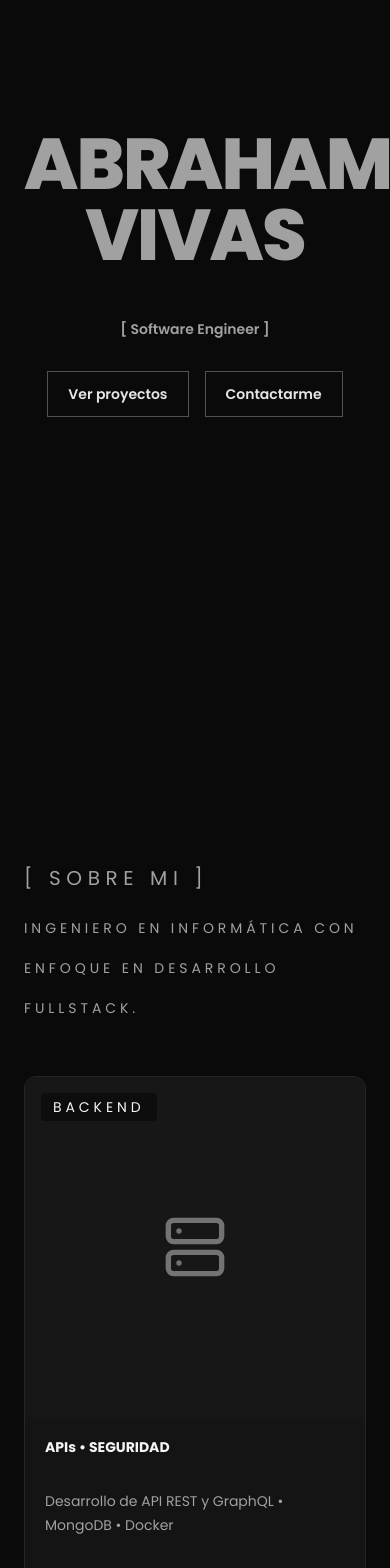
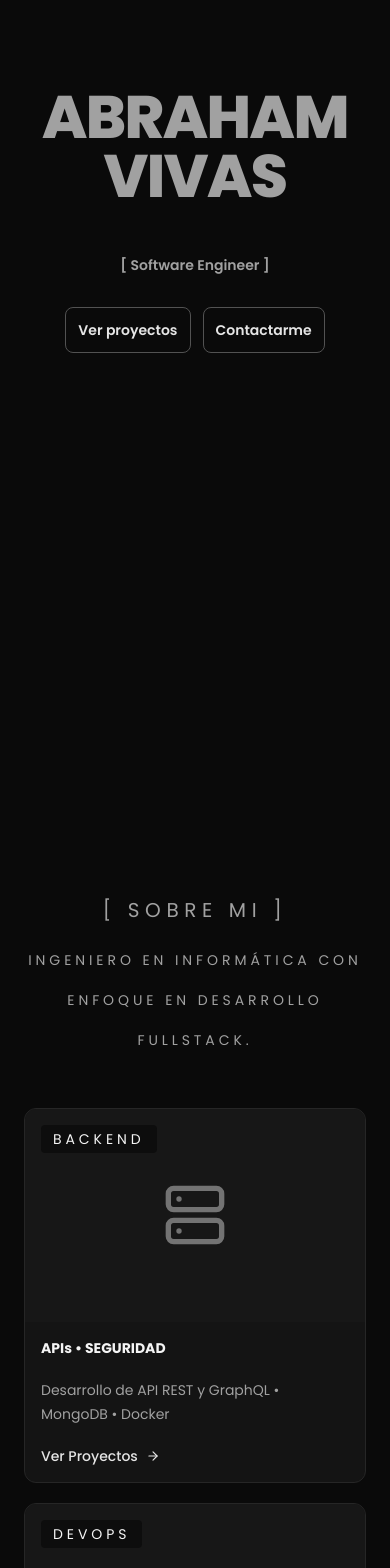
Before and after one commit to DevVivas/portafolio-react-tailwindcss, a React (Vite) app in the folder portafolio/: page / in a window 390 px wide. Shown: the part 60-1628 px from the top of the page. Built offline with nearby package versions, Linux system fonts and the light colour scheme.

Commit message:
Modificado: Titulos, Estetica y diseño responsive

```diff
--- a/portafolio/src/App.css
+++ b/portafolio/src/App.css
@@ -1,3 +1,98 @@
 #root {
   min-height: 100vh;
 }
+
+@supports (min-height: 100svh) {
+  .hero-viewport {
+    min-height: 100svh;
+  }
+}
+
+html {
+  scroll-behavior: smooth;
+}
+
+@keyframes rise-in {
+  from {
+    opacity: 0;
+    transform: translateY(18px);
+  }
+
+  to {
+    opacity: 1;
+    transform: translateY(0);
+  }
+}
+
+.motion-ready main > div:first-child nav,
+.motion-ready main > div:first-child > div {
+  animation: rise-in 700ms cubic-bezier(0.2, 0.7, 0.2, 1) both;
+}
+
+.motion-ready main > div:first-child > div {
+  animation-delay: 140ms;
+}
+
+.motion-ready main > section {
+  opacity: 0;
+  transform: translateY(22px);
+  transition: opacity 650ms ease, transform 650ms cubic-bezier(0.2, 0.7, 0.2, 1);
+}
+
+.motion-ready main > section.is-visible {
+  opacity: 1;
+  transform: translateY(0);
+}
+
+@keyframes reveal-item {
+  from {
+    opacity: 0;
+    transform: translateY(14px);
+  }
+
+  to {
+    opacity: 1;
+    transform: translateY(0);
+  }
+}
+
+#sobreMi.is-visible article,
+#projects.is-visible article,
+#contact.is-visible a[class*="max-w-[220px]"],
+#mas.is-visible .grid > div {
+  animation: reveal-item 560ms cubic-bezier(0.2, 0.7, 0.2, 1) both;
+}
+
+#sobreMi.is-visible article:nth-child(2),
+#contact.is-visible a[class*="max-w-[220px]"]:nth-child(2),
+#mas.is-visible .grid > div:nth-child(2) {
+  animation-delay: 110ms;
+}
+
+#sobreMi.is-visible article:nth-child(3),
+#contact.is-visible a[class*="max-w-[220px]"]:nth-child(3) {
+  animation-delay: 220ms;
+}
+
+#projects.is-visible article {
+  animation-delay: 110ms;
+}
+
+@media (prefers-reduced-motion: reduce) {
+  html {
+    scroll-behavior: auto;
+  }
+
+  *,
+  *::before,
+  *::after {
+    animation-duration: 0.01ms !important;
+    animation-iteration-count: 1 !important;
+    transition-duration: 0.01ms !important;
+  }
+
+  .motion-ready main > section {
+    opacity: 1;
+    transform: none;
+  }
+}
--- a/portafolio/src/App.jsx
+++ b/portafolio/src/App.jsx
@@ -1,3 +1,4 @@
+import { useEffect } from 'react'
 import './App.css'
 import HeroSection from './components/HeroSection.jsx'
 import SobremiComponent from './components/SobreMi.jsx'
@@ -6,8 +7,39 @@ import ContactoSeccion from './components/ContactoSeccion.jsx'
 import MoreSection from './components/MoreSection.jsx'
 
 function App() {
+    useEffect(() => {
+        if (
+            !('IntersectionObserver' in window) ||
+            window.matchMedia('(prefers-reduced-motion: reduce)').matches
+        ) {
+            return
+        }
+
+        const sections = document.querySelectorAll('main > section')
+        document.documentElement.classList.add('motion-ready')
+
+        const observer = new IntersectionObserver(
+            (entries) => {
+                entries.forEach((entry) => {
+                    if (entry.isIntersecting) {
+                        entry.target.classList.add('is-visible')
+                        observer.unobserve(entry.target)
+                    }
+                })
+            },
+            { threshold: 0.08, rootMargin: '0px 0px -5% 0px' },
+        )
+
+        sections.forEach((section) => observer.observe(section))
+
+        return () => {
+            observer.disconnect()
+            document.documentElement.classList.remove('motion-ready')
+        }
+    }, [])
+
     return (
-    <main>
+        <main className="flex flex-col gap-8 bg-neutral-950">
             <HeroSection />
             <SobremiComponent />
             <Projects />
--- a/portafolio/src/components/HeroSection.jsx
+++ b/portafolio/src/components/HeroSection.jsx
@@ -7,7 +7,7 @@ export default function HeroSection({
     const lastName = rest.join(' ')
 
     return (
-        <div className="relative min-h-screen w-full overflow-hidden bg-neutral-950 text-neutral-300">
+        <div className="hero-viewport relative min-h-screen w-full overflow-hidden bg-neutral-950 text-neutral-300">
                 <style>{`@import url('https://fonts.googleapis.com/css2?family=Poppins:wght@600;800&display=swap');.hero-font { font-family: 'Poppins', sans-serif; }`}</style>
 
                 <nav className="relative z-10 flex items-center justify-center px-6 py-6 sm:px-12">
@@ -29,8 +29,8 @@ export default function HeroSection({
                     </ul>
                 </nav>
 
-                <div className="relative z-10 mt-30 px-6 sm:px-0">
-                    <h1 className="hero-font text-center text-7xl font-extrabold leading-[0.99] tracking-tight text-neutral-400 sm:text-8xl md:text-9xl">
+                <div className="relative z-10 mt-20 px-6 sm:mt-30 sm:px-0">
+                    <h1 className="hero-font text-center text-5xl font-extrabold leading-[0.99] tracking-tight text-neutral-400 min-[360px]:text-6xl sm:text-8xl md:text-9xl">
                         {firstName}
                     <br />
                     {lastName}
@@ -40,16 +40,16 @@ export default function HeroSection({
                     <p className="hero-font text-center text-sm font-semibold text-neutral-400 sm:text-2xl">
                         [ {role} ]
                     </p>
-                    <div className="mt-8 flex flex-wrap justify-center gap-4">
+                    <div className="mt-8 flex flex-wrap justify-center gap-3 sm:gap-4">
                         <a
                             href="#projects"
-                            className="border border-neutral-600 px-5 py-3 text-sm font-semibold text-neutral-200 transition-colors hover:border-neutral-300 hover:bg-neutral-900"
+                            className="rounded-lg border border-neutral-600 px-3 py-3 text-sm font-semibold text-neutral-200 transition-colors hover:border-neutral-300 hover:bg-neutral-900 sm:px-5"
                         >
                             Ver proyectos
                         </a>
                         <a
                             href="#contact"
-                            className="border border-neutral-600 px-5 py-3 text-sm font-semibold text-neutral-200 transition-colors hover:border-neutral-300 hover:bg-neutral-900"
+                            className="rounded-lg border border-neutral-600 px-3 py-3 text-sm font-semibold text-neutral-200 transition-colors hover:border-neutral-300 hover:bg-neutral-900 sm:px-5"
                         >
                             Contactarme
                         </a>
--- a/portafolio/src/components/MoreSection.jsx
+++ b/portafolio/src/components/MoreSection.jsx
@@ -1,6 +1,6 @@
 export default function MoreSection() {
     return (
-        <section id="mas" className="mt-20 border-t border-neutral-900 bg-neutral-950 px-6 py-20 text-neutral-300 sm:px-12 lg:px-20">
+        <section id="mas" className="bg-neutral-950 px-6 py-20 text-neutral-300 sm:px-12 lg:px-20">
             <div className="mx-auto max-w-4xl text-center">
                 <p className="text-xl font-light uppercase tracking-[0.28em] text-neutral-400">
                     [ Más ]
--- a/portafolio/src/components/SobreMi.jsx
+++ b/portafolio/src/components/SobreMi.jsx
@@ -29,7 +29,7 @@ const SobremiComponent = () => {
     return (
         <section id="sobreMi" className="relative overflow-hidden bg-neutral-950 px-6 py-20 text-neutral-300 sm:px-12 lg:px-20">
             <div className="mx-auto max-w-6xl">
-                <div className="mb-12 flex flex-col gap-4">
+                <div className="mb-12 flex flex-col gap-4 text-center">
                     <span className="text-xl font-light uppercase tracking-[0.28em] text-neutral-400">
                         [ Sobre Mi ]
                     </span>
@@ -40,20 +40,20 @@ const SobremiComponent = () => {
                 </div>
                 <div className="grid gap-10">
 
-                    <div className="grid w-full auto-rows-fr grid-cols-1 items-stretch gap-6 sm:grid-cols-2 md:grid-cols-3">
+                    <div className="mx-auto grid w-full max-w-sm auto-rows-fr grid-cols-1 items-stretch gap-5 sm:max-w-3xl sm:grid-cols-2 md:grid-cols-3">
                         {cardsSobreMi.map((p) => (
                             <article key={p.id} className="group flex h-full flex-col overflow-hidden rounded-xl border border-neutral-800 bg-neutral-900/80 transition-all duration-300 hover:-translate-y-1 hover:border-neutral-600 hover:bg-neutral-900">
 
-                                <div className="relative aspect-square w-full overflow-hidden bg-neutral-900">
+                                <div className="relative aspect-[16/10] w-full overflow-hidden bg-neutral-900 sm:aspect-[4/3]">
                                     <p.icon aria-hidden="true" className="absolute inset-0 m-auto h-16 w-16 text-neutral-500 transition-transform duration-300 group-hover:scale-110 group-hover:text-neutral-200" />
                                     <p className="absolute left-4 top-4 rounded bg-neutral-950/75 px-3 py-1 text-sm font-light uppercase tracking-[0.28em] text-neutral-100">
                                         {p.category}
                                     </p>
                                 </div>
 
-                                <div className="flex min-h-[190px] flex-1 flex-col space-y-3 p-5">
-                                    <h3 className="min-h-10 text-sm font-bold text-neutral-100">{p.title}</h3>
-                                    <p className="min-h-[72px] text-sm leading-6 text-neutral-400">
+                                <div className="flex min-h-40 flex-1 flex-col space-y-2 p-4">
+                                    <h3 className="min-h-8 text-sm font-bold text-neutral-100">{p.title}</h3>
+                                    <p className="min-h-[48px] text-sm leading-6 text-neutral-400">
                                         {p.description}
                                     </p>
 
--- a/portafolio/src/components/projectSection.jsx
+++ b/portafolio/src/components/projectSection.jsx
@@ -11,7 +11,7 @@ export default function Projects() {
   return (
     <section id="projects" className="flex min-h-screen w-full items-center bg-neutral-950 px-6 py-16 sm:px-12 lg:px-20">
       <div className="mx-auto w-full max-w-6xl">
-        <p className="text-xl font-light uppercase tracking-[0.28em] text-neutral-400">
+        <p className="text-center text-xl font-light uppercase tracking-[0.28em] text-neutral-400">
           [ Proyectos ]
         </p>
         <article className="mt-12 grid gap-8 border-y border-neutral-800 py-8 md:grid-cols-[1fr_auto] md:items-end">
--- a/portafolio/src/index.css
+++ b/portafolio/src/index.css
@@ -3,10 +3,6 @@
 @import url("https://fonts.googleapis.com/css2?family=IBM+Plex+Mono&display=swap");
 @import url("https://fonts.googleapis.com/css2?family=Poppins:wght@400;500;600;700;800&display=swap");
 @import "tailwindcss";
-
-/* Definition of the design system. All colors, gradients, fonts, etc should be defined here.
-All colors MUST be HSL.
-*/
 
 @layer base {
   :root {
```
Also changed, not shown: portafolio/src/main.jsx (line endings or trailing spaces), 1 other file (tests, documents, lock files or other folders). Lines whose indentation alone changed are shown as unchanged.
